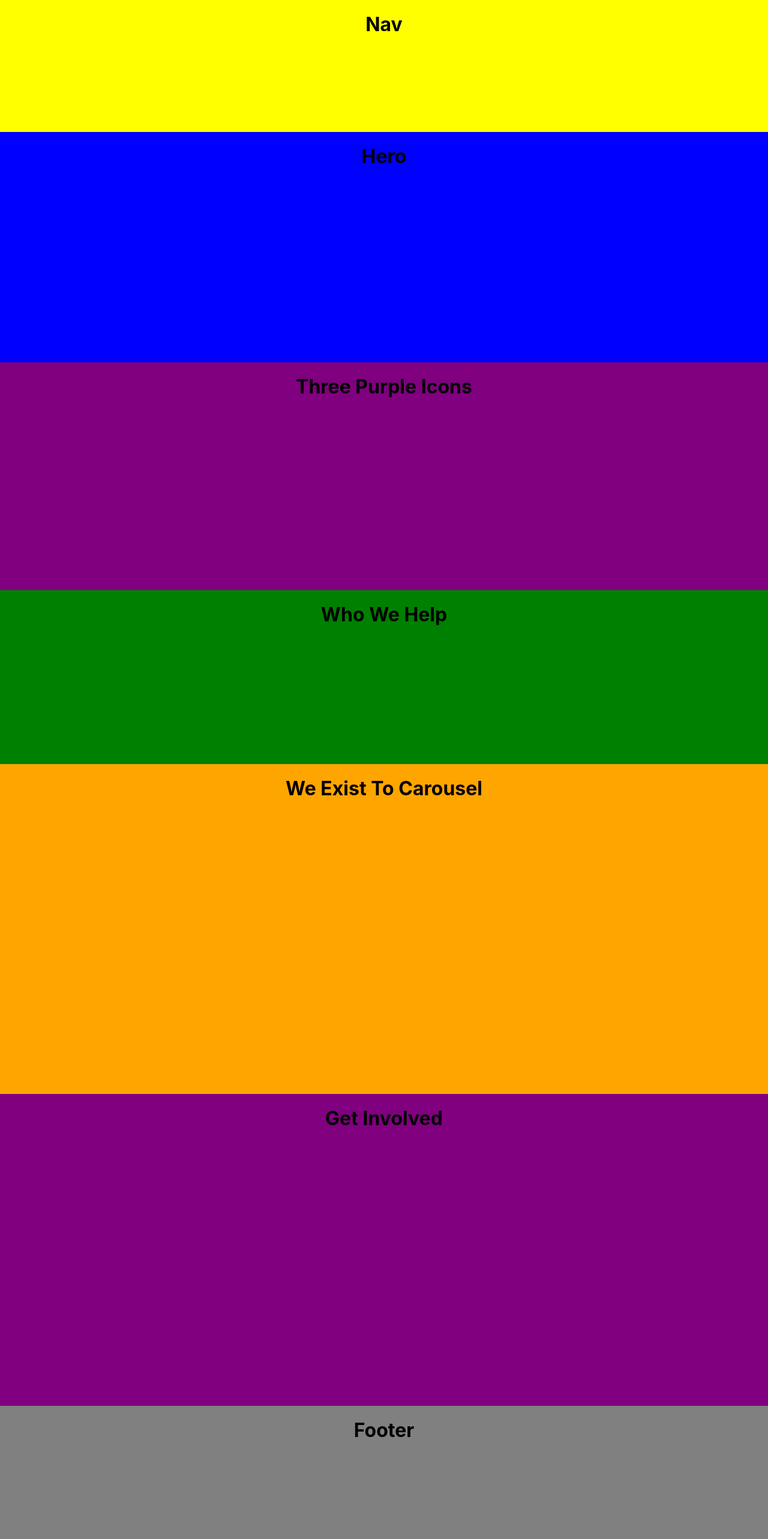
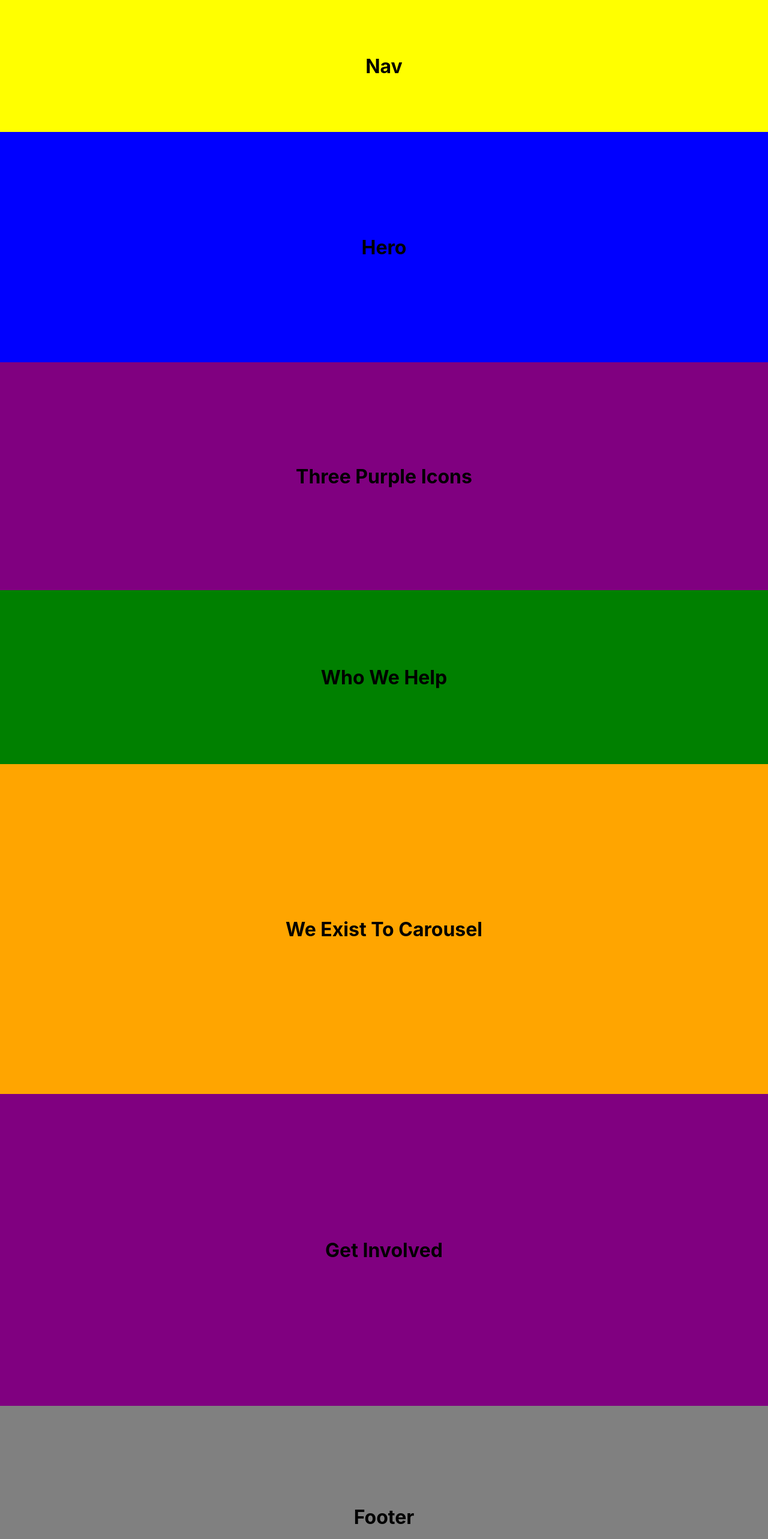
Before and after one commit to chrisratsimba123/new-alternatives-app, a React (Create React App) app in the folder client/: page / in a window 1280 px wide. Shown: the top 2566 px of the page at 60% size. Built offline with nearby package versions, Linux system fonts and the light colour scheme.

Commit message:
added justify-content property to all selectors, value center for all

```diff
--- a/client/src/Screens/Home/Home.css
+++ b/client/src/Screens/Home/Home.css
@@ -4,8 +4,10 @@
 .nav {
   display: flex;
   flex-direction: column;
+  justify-content: center;
   height: 220px;
   max-height: 220px;
+
   background-color: yellow;
 }
 
@@ -13,6 +15,7 @@
 .hero {
   display: flex;
   flex-direction: column;
+  justify-content: center;
   height: 384px;
   max-height: 384px;
   background-color:blue;
@@ -22,6 +25,7 @@
 .purple-icons-first {
   display: flex;
   flex-direction: column;
+  justify-content: center;
   height: 380px;
   max-height: 380px;
   background-color: purple;
@@ -31,6 +35,7 @@
 .who-we-help {
   display: flex;
   flex-direction: column;
+  justify-content: center;
   height: 290px;
   max-height: 290px;
   background-color: green;
@@ -40,6 +45,7 @@
 .carousel-we-exist-to {
   display: flex;
   flex-direction: column;
+  justify-content: center;
   height: 550px;
   max-height: 550px;
   background-color: orange;
@@ -49,6 +55,7 @@
 .get-involved {
   display: flex;
   flex-direction: column;
+  justify-content: center;
   height: 520px;
   max-height: 520px;
   background-color: purple;
@@ -58,6 +65,7 @@
 .footer {
   display: flex;
   flex-direction: column;
+  justify-content: center;
   height: 370px;
   max-height: 370px;
   background-color: grey;
```
